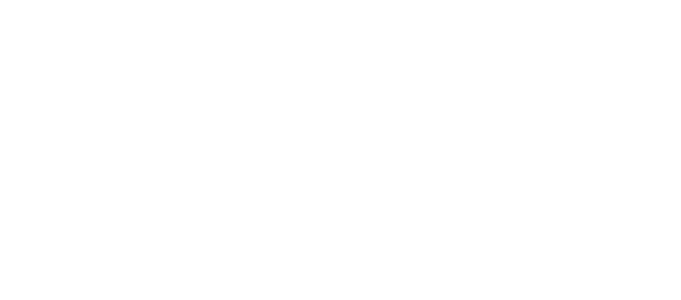
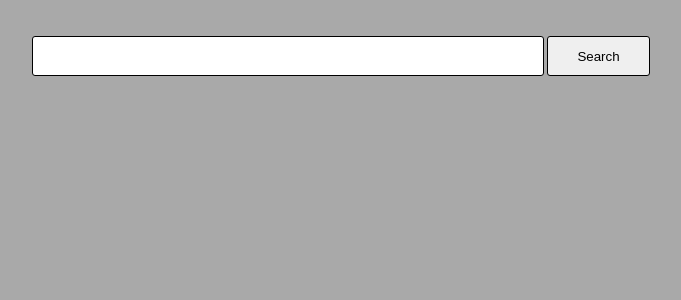
Before and after one commit to ashinjoy/Github_Api_Project, a React (Vite) app in the folder frontend/: page / in a window 1280 px wide. Shown: the top 300 px of the page, without its empty margins (299-980 px from the left). Built offline with nearby package versions, Linux system fonts and the light colour scheme.

Commit message:
style(frontend):Search input and button created

```diff
--- a/frontend/package.json
+++ b/frontend/package.json
@@ -11,7 +11,8 @@
   },
   "dependencies": {
     "react": "^18.3.1",
-    "react-dom": "^18.3.1"
+    "react-dom": "^18.3.1",
+    "react-router-dom": "^7.1.1"
   },
   "devDependencies": {
     "@eslint/js": "^9.17.0",
--- a/frontend/src/App.jsx
+++ b/frontend/src/App.jsx
@@ -1,9 +1,17 @@
 
+import { BrowserRouter, Route, Routes } from 'react-router-dom'
 import './App.css'
+
+import Router from './routes/Router'
 
 function App() {
   return (
     <>
+    <BrowserRouter>
+      <Routes>
+        <Route path="/" element={<Router/>} />
+      </Routes>
+    </BrowserRouter>
 
     </>
   )
--- a/frontend/src/components/searchInput/search.css
+++ b/frontend/src/components/searchInput/search.css
@@ -1,5 +1,8 @@
 .searchInp{
-    width: 30%;
-    height: 20%;
+    width: 50%;
+    height: 50%;
     border:1px solid black ;
+    outline: none;
+    border-radius: 3px;
+    padding: 1rem;
 }
--- a/frontend/src/index.css
+++ b/frontend/src/index.css
@@ -1,5 +1,9 @@
 *{
-  border: 0;
+  margin: 0;
   padding: 0;
   box-sizing: border-box;
 }
+body{
+  background-color:darkgray
+
+}
--- /dev/null
+++ b/frontend/src/pages/Home/Home.css
@@ -0,0 +1,28 @@
+.maindiv {
+  width: 100dvw;
+  height: 100dvh;
+}
+.search {
+  display: flex;
+  width: 100%;
+  height: 5rem;
+  margin-top: 1rem;
+  justify-content: center;
+  align-items: center;
+}
+.searchform {
+  display: flex;
+  justify-content: center;
+  align-items: center;
+  width: 80%;
+  height: 100%;
+  gap:3px;
+}
+
+button{
+    height: 50%;
+    width: 10%;
+    border:1px solid black ;
+    outline: none;
+    border-radius: 3px;
+}
--- /dev/null
+++ b/frontend/src/pages/Home/HomePage.jsx
@@ -0,0 +1,18 @@
+
+import './Home.css'
+import SearchInput from "../../components/searchInput/SearchInput";
+function HomePage() {
+  return <>
+    <div className="maindiv">
+        <div className="search">
+            <form className="searchform">
+                <SearchInput/>
+                <button>Search</button>
+            </form>
+        </div>
+
+    </div>
+  </>;
+}
+
+export default HomePage;
--- /dev/null
+++ b/frontend/src/routes/Router.jsx
@@ -0,0 +1,13 @@
+
+import { Route, Routes } from 'react-router-dom'
+import HomePage from '../pages/Home/HomePage'
+
+function Router() {
+  return (
+  <Routes>
+    <Route path='/' element={<HomePage/>}/>
+  </Routes>
+  )
+}
+
+export default Router
```
Also changed, not shown: frontend/src/main.jsx (+8 -10 lines), 1 other file (tests, documents, lock files or other folders).
